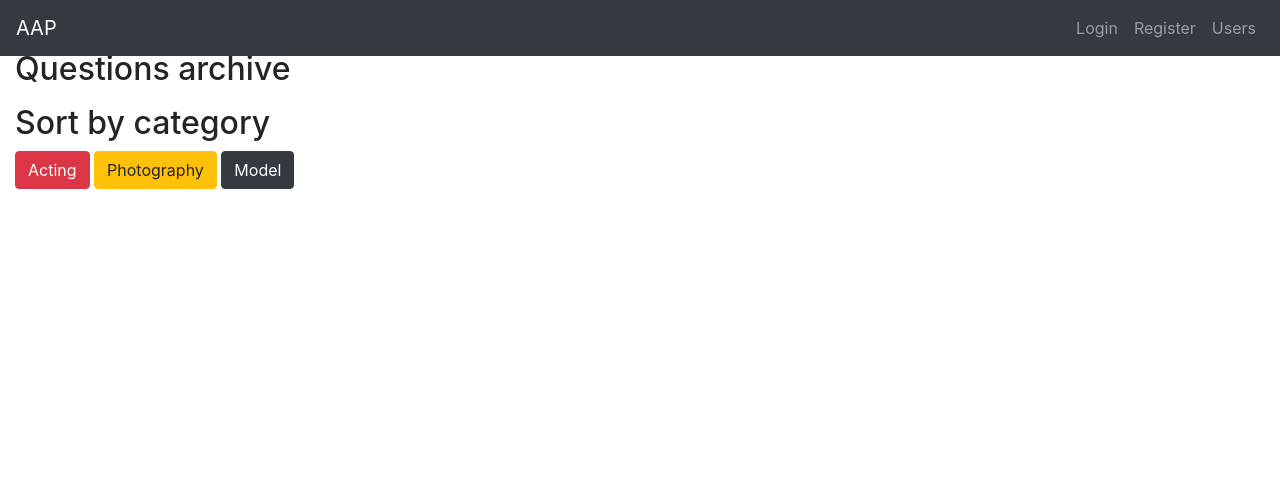
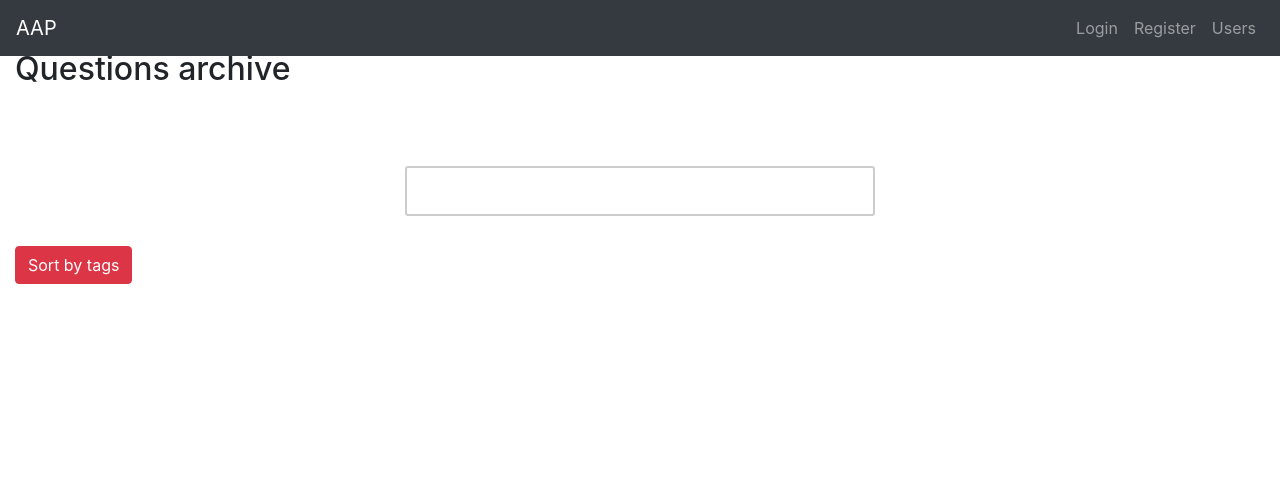
Before and after one commit to SkyDoge69/TUES-AAP, a Flask app: page /archive in a window 1280 px wide. Shown: the top 483 px of the page. Run offline with Flask 2, Linux system fonts and the light colour scheme; data that the repository does not hold is empty; some libraries are stand-ins or nearby versions.

Commit message:
Sorting progress

```diff
--- a/app.py
+++ b/app.py
@@ -152,6 +152,15 @@ def rate(data):
     # emit('question_match', {'question': data['question'], 'user_id': current_user.id,
     #                         'room_id': room_id}, room=chosenOne.room_id)
 
+@socketio.on('sort')
+def rate(data):
+    questions = []
+    for tag in data['tags']:
+        print(tag)
+        newTag = Tag.find_by_content(tag)
+        questions.append(Question.find_by_tag(newTag.question_id))
+    emit('sort', {'questions': questions})
+
 
 def send_message(content, username, room):
     current_time = strftime('%b-%d %I:%M%p', localtime())
--- a/database.py
+++ b/database.py
@@ -30,6 +30,17 @@ CREATE TABLE IF NOT EXISTS question
 ''')
 conn.commit()
 
+conn.cursor().execute('''
+CREATE TABLE IF NOT EXISTS tag
+    (
+        id INTEGER PRIMARY KEY AUTOINCREMENT,
+        content TEXT NOT NULL,
+        question_id INTEGER,
+        FOREIGN KEY(question_id) REFERENCES question(id)
+    )
+''')
+conn.commit()
+
 
 class SQLite(object):
 
--- a/model/question.py
+++ b/model/question.py
@@ -55,6 +55,18 @@ class Question(object):
         return Question(*question)
 
     @staticmethod
+    def find_by_tag(question_id):
+        result = None
+        with SQLite() as db:
+            result = db.execute(
+                    "SELECT content, answer, user, category, id FROM question WHERE id = ?",
+                    (question_id,))
+        question = result.fetchone()
+        if question is None:
+            return "No such tag"
+        return Question(*question)
+
+    @staticmethod
     def all_questions():
         with SQLite() as db:
             result = db.execute(
--- a/templates/archive.html
+++ b/templates/archive.html
@@ -3,25 +3,141 @@
 {% block title %} Archive {% endblock  %}
 
 {% block style %}
-    <!-- <link rel="stylesheet" type="text/css" href="{{ url_for('static', filename='styles/archive.css') }}"> -->
+    <style>
+      .container {
+    width: 40%;
+    margin: 30px auto;
+}
+
+.tag-container {
+    border: 2px solid #ccc;
+    border-radius: 3px;
+    background: #fff;
+    display: flex;
+    flex-wrap: wrap;
+    align-content: flex-start;
+    padding: 6px;
+    overflow-x: scroll;
+}
+
+.tag-container .tag {
+    height: 30px;
+    margin: 5px;
+    padding: 5px 6px;
+    border: 1px solid #ccc;
+    border-radius: 3px;
+    background: #eee;
+    display: flex;
+    align-items: center;
+    color: #333;
+    box-shadow: 0 0 4px rgba(0, 0, 0, 0.2), inset 0 1px 1px #fff;
+    cursor: default;
+}
+
+.tag i {
+    font-size: 16px;
+    color: #666;
+    margin-left: 5px;
+}
+
+.tag-container input {
+    padding: 5px;
+    font-size: 16px;
+    border: 0;
+    outline: none;
+    font-family: 'Rubik';
+    color: #333;
+    flex: 1;
+}
+    </style>
 {% endblock %}
 
 {% block content %}
   <br><br>
   <h2>Questions archive</h2>
-  <ul>
-    {% for question in questions %}
-    <li class="select-question">{{ question }}</li>
-    {% endfor %}
-  </ul>
-  <div class="button-section">
-    <h2>Sort by category</h2>
-    <button type="button" class="btn btn-danger" id="acting">Acting</button>
-    <button type="button" class="btn btn-warning" id="photography">Photography</button>
-    <button type="button" class="btn btn-dark" id="model">Model</button>
+  <div class="container">
+    <br />
+    <br />
+    <div class="tag-container">
+        <input/>
+    </div>
+  </div>
+  <button type="button" class="btn btn-danger" id="sort">Sort by tags</button>
+  <div class="all-questions">
+    <ul>
+      {% for question in questions %}
+      <li class="select-question">{{ question }}</li>
+      {% endfor %}
+    </ul>
   </div>
 {% endblock %}
 
 {% block script %}
-  <!-- <script type="text/javascript" charset="utf-8" src="{{ url_for('static', filename='scripts/archive.js') }}"></script> -->
+<script type="text/javascript">
+
+  var socket = io.connect();
+  const tagContainer = document.querySelector('.tag-container');
+  const input = document.querySelector('.tag-container input');
+  let tags = [];
+
+  function createTag(label) {
+      const div = document.createElement('div');
+      div.setAttribute('class', 'tag');
+      const span = document.createElement('span');
+      span.innerHTML = label;
+      const closeIcon = document.createElement('i');
+      closeIcon.innerHTML = 'close';
+      closeIcon.setAttribute('class', 'material-icons');
+      closeIcon.setAttribute('data-item', label);
+      div.appendChild(span);
+      div.appendChild(closeIcon);
+      return div;
+  }
+
+  function clearTags() {
+      document.querySelectorAll('.tag').forEach(tag => {
+          tag.parentElement.removeChild(tag);
+      });
+  }
+
+  function addTags() {
+      clearTags();
+      tags.slice().reverse().forEach(tag => {
+          tagContainer.prepend(createTag(tag));
+      });
+  }
+
+  input.addEventListener('keyup', (e) => {
+      if (e.key === 'Enter') {
+          e.target.value.split(',').forEach(tag => {
+              tags.push(tag);
+          });
+          addTags();
+          input.value = '';
+      }
+  });
+
+  document.addEventListener('click', (e) => {
+      if (e.target.tagName === 'I') {
+          const tagLabel = e.target.getAttribute('data-item');
+          const index = tags.indexOf(tagLabel);
+          tags = [...tags.slice(0, index), ...tags.slice(index+1)];
+          addTags();
+      }
+  })
+
+  input.focus();
+
+  document.querySelector('#sort').onclick = () => {
+      console.log(tags);
+      socket.emit('sort', {'tags': tags });
+  }
+
+  socket.on('sort', data => {
+    console.log(data.questions);
+  });
+
+
+</script>
+
 {% endblock %}
```
Also changed, not shown: model/tag.py (+12 -0 lines).
